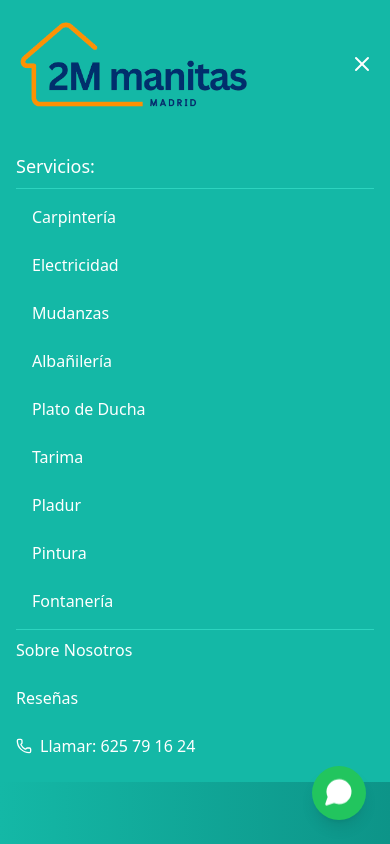
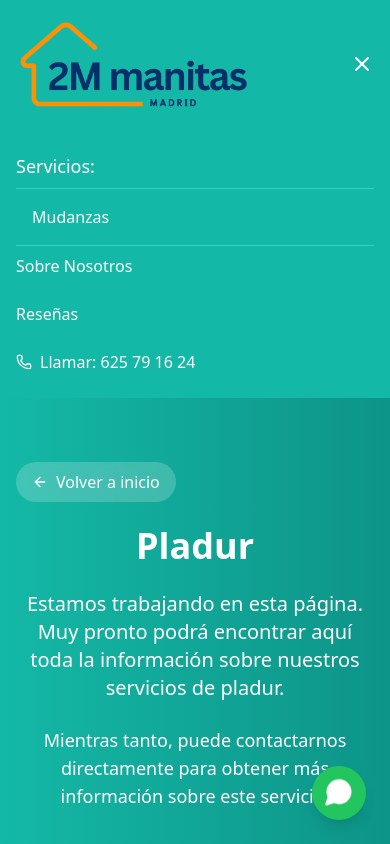
Before and after one commit to LucasOU21/2MManitasIvan, a React (Vite) app: page /pladur in a window 390 px wide. Both pictures are taken after a click on the button 362 px from the left and 63 px from the top of the page. Shown: the top 844 px of the page. Built offline with nearby package versions, Linux system fonts and the light colour scheme.

Commit message:
add functions for two buttons

```diff
--- a/src/components/Header.jsx
+++ b/src/components/Header.jsx
@@ -9,16 +9,20 @@
 
   // List of services for the dropdown
   const services = [
-    { title: "Carpintería", path: "/carpinteria" },
-    { title: "Electricidad", path: "/electricidad" },
     { title: "Mudanzas", path: "/mudanzas" },
-    { title: "Albañilería", path: "/albanileria" },
-    { title: "Plato de Ducha", path: "/plato-ducha" },
-    { title: "Tarima", path: "/tarima" },
-    { title: "Pladur", path: "/pladur" },
-    { title: "Pintura", path: "/pintura" },
-    { title: "Fontanería", path: "/fontaneria" }
+    // Other services - uncomment as they become available
+    // { title: "Carpintería", path: "/carpinteria" },
+    // { title: "Electricidad", path: "/electricidad" },
+    // { title: "Albañilería", path: "/albanileria" },
+    // { title: "Plato de Ducha", path: "/plato-ducha" },
+    // { title: "Tarima", path: "/tarima" },
+    // { title: "Pladur", path: "/pladur" },
+    // { title: "Pintura", path: "/pintura" },
+    // { title: "Fontanería", path: "/fontaneria" }
   ];
+
+  // Check if we're on the home page or a service page
+  const isHomePage = window.location.pathname === '/';
 
   // Close dropdown when clicking outside
   useEffect(() => {
@@ -80,8 +84,19 @@
                 )}
               </div>
 
-              <a href="#about-us" className="hover:text-teal-200">Sobre Nosotros</a>
-              <a href="#reviews" className="hover:text-teal-200">Reseñas</a>
+              {/* Use conditional links based on current page */}
+              <a
+                href={isHomePage ? "#about-us" : "/#about-us"}
+                className="hover:text-teal-200"
+              >
+                Sobre Nosotros
+              </a>
+              <a
+                href={isHomePage ? "#reviews" : "/#reviews"}
+                className="hover:text-teal-200"
+              >
+                Reseñas
+              </a>
               <a
                 href="tel:625791624"
                 className="bg-white text-teal-500 px-6 py-2 rounded-full font-medium hover:bg-teal-50"
@@ -122,8 +137,19 @@
                 ))}
               </div>
 
-              <a href="#about-us" className="py-2 hover:text-teal-200 border-t border-teal-400">Sobre Nosotros</a>
-              <a href="#reviews" className="py-2 hover:text-teal-200">Reseñas</a>
+              {/* Use conditional links based on current page */}
+              <a
+                href={isHomePage ? "#about-us" : "/#about-us"}
+                className="py-2 hover:text-teal-200 border-t border-teal-400"
+              >
+                Sobre Nosotros
+              </a>
+              <a
+                href={isHomePage ? "#reviews" : "/#reviews"}
+                className="py-2 hover:text-teal-200"
+              >
+                Reseñas
+              </a>
               <a href="tel:625791624" className="py-2 hover:text-teal-200 flex items-center">
                 <Phone size={16} className="mr-2" />
                 Llamar: 625 79 16 24
```
